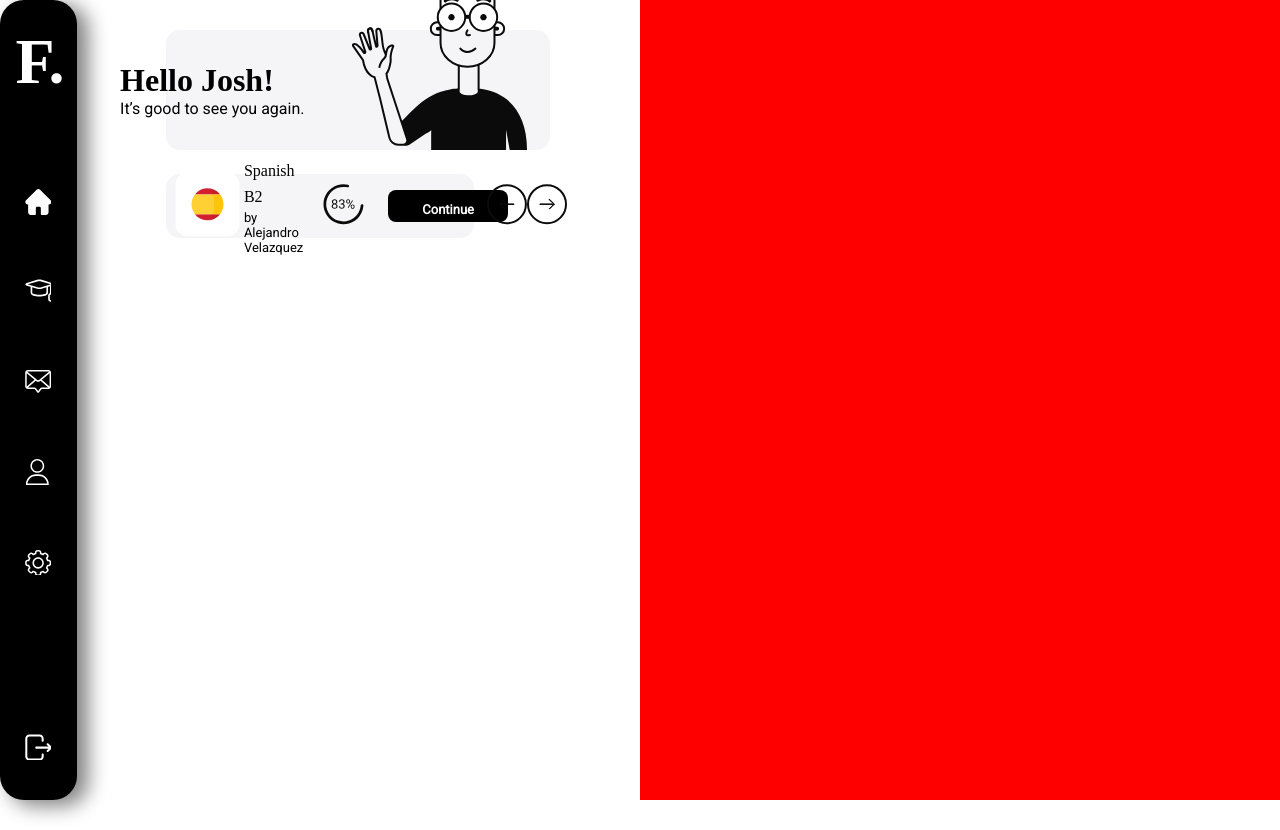
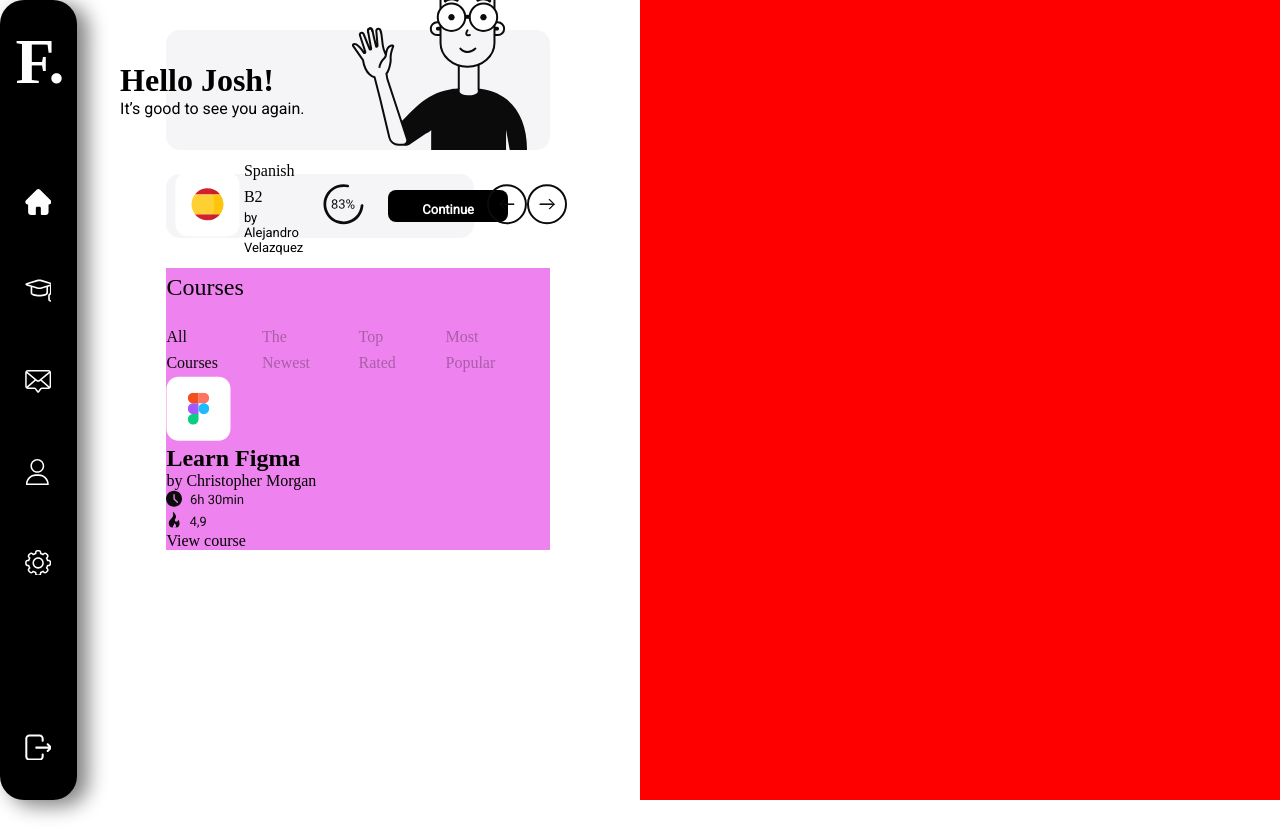
Before and after one commit to AdastroAgni/Dashboard_by_SG, a plain HTML site: page index.html in a window 1280 px wide. Drawn offline with Linux system fonts and the light colour scheme; a web font is replaced by a local one.

Commit message:
add new section of courses

```diff
--- a/index.html
+++ b/index.html
@@ -60,7 +60,35 @@
 
                 </div>
 
+                <section class="main_block__courses">
+                    <h2>Courses</h2>
+                    <br>
+                    <div class="line_block__courses">
+                        <h3 class="title_courses title_active">All Courses</h3>
+                        <h3 class="title_courses">The Newest</h3>
+                        <h3 class="title_courses">Top Rated</h3>
+                        <h3 class="title_courses">Most Popular</h3>
+                    </div>
+                    <div class="list__courses">
+                        <div class="figma_course">
+                            <div class="figma_course__icon"><img src="./img/icon_of_courses/figma.svg" alt="Figma"></div>
+                            <div class="figma_course__title">
+                                <h1>Learn Figma</h1>
+                                <p>by Christopher Morgan</p>
+                            </div>
+                            <div class="figma_course__time"><img src="./img/time_of_courses/6h30m.svg" alt="6h30m"></div>
+                            <div class="figma_course__rating"><img src="./img/rating_of_courses/4.6.svg" alt="4.6"></div>
+                            <div class="figma_course__button"><p>View course</p></div>
+                        </div>
 
+                        <div class="Analog-photography_course">
+
+                        </div>
+                        <div class="Master-Instagram_course"></div>
+                        <div class="Drawing_course"></div>
+                        <div class="Photoshop"></div>
+                    </div>
+                </section>
 
 
 
--- a/style.css
+++ b/style.css
@@ -201,12 +201,47 @@ a{
     align-items: center;
 }
 
+/* main_block__courses */
+.main_block__courses{
+    margin-top: 30px;
+    background-color: violet;
+}
+
+.main_block__courses h2{
+    font-family: 'Baloo Bhai';
+    font-style: normal;
+    font-weight: 400;
+    font-size: 24px;
+    line-height: 38px;
+}
+
+.line_block__courses{
+    display: flex;
+    flex-direction: row;
+    justify-content: flex-start;
+}
 
 
+.line_block__courses .title_courses{
+    margin-right: 30px;
+    font-family: 'Baloo Bhai';
+    font-style: normal;
+    font-weight: 400;
+    font-size: 16px;
+    line-height: 26px;
+    color: #0C0B0B;
+    opacity: 0.3;
+}
 
-
-
-
+.line_block__courses .title_active{
+    font-family: 'Baloo Bhai';
+    font-style: normal;
+    font-weight: 400;
+    font-size: 16px;
+    line-height: 26px;
+    color: #0C0B0B;
+    opacity: 1;
+}
 
 
 
```
Also changed, not shown: img/icon_of_courses/figma.svg (added), img/rating_of_courses/4.6.svg (added), img/time_of_courses/6h30m.svg (added).
